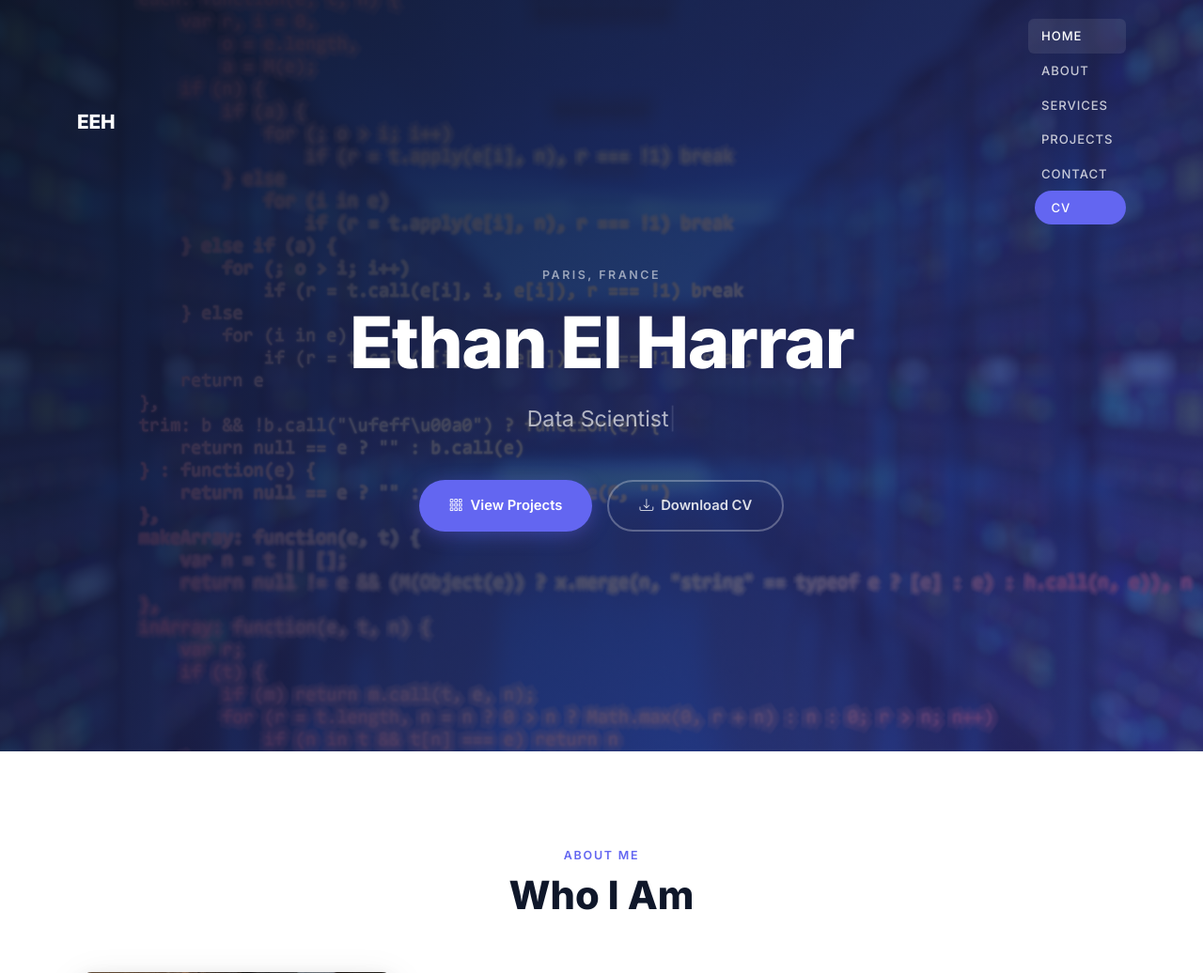
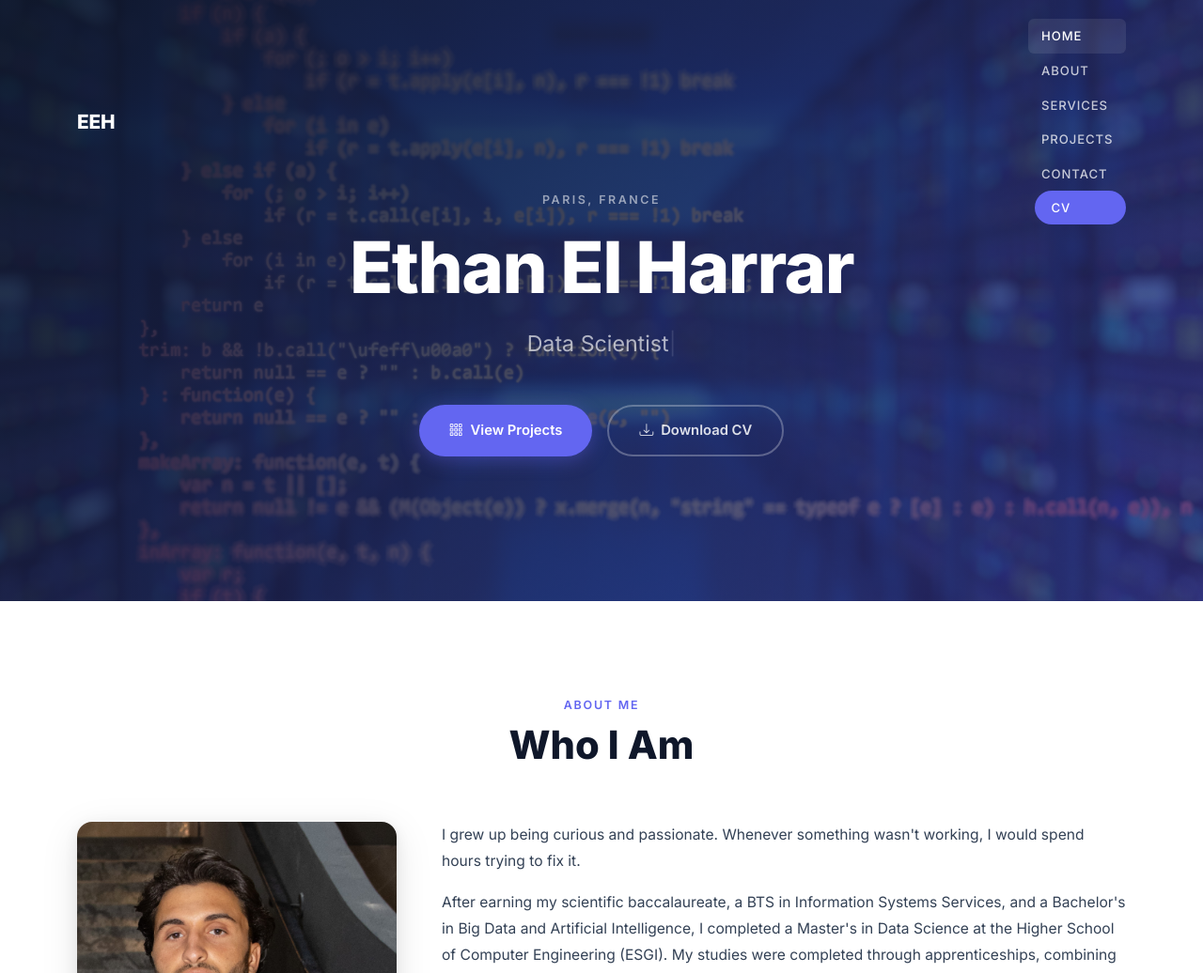
Before and after one commit to Thano02/portfolio, a PHP site: page / in a window 1280 px wide. Shown: the top 1036 px of the page at 94% size. Run offline with PHP 8.4, Linux system fonts and the light colour scheme.

Commit message:
Fix hero : hauteur réduite + animation CSS au chargement
- min-height 100vh → 80vh
- Remplacement des classes .reveal par .hero-anim sur le hero
  (animations CSS keyframe qui jouent au chargement, sans IntersectionObserver)
- Stagger delay sur chaque élément hero (0.1s, 0.25s, 0.4s, 0.55s)

Co-Authored-By: Claude Sonnet 4.6 <noreply@anthropic.com>

```diff
--- a/index.php
+++ b/index.php
@@ -52,12 +52,12 @@
     <div class="hero-overlay"></div>
     <div class="hero-content">
       <div class="container">
-        <p class="hero-eyebrow reveal">Paris, France</p>
-        <h1 class="hero-title reveal">Ethan El Harrar</h1>
-        <p class="hero-subtitle reveal">
+        <p class="hero-eyebrow hero-anim">Paris, France</p>
+        <h1 class="hero-title hero-anim">Ethan El Harrar</h1>
+        <p class="hero-subtitle hero-anim">
           <span class="typed" data-typed-items="Data Analyst, Data Scientist, Power BI Consultant"></span>
         </p>
-        <div class="hero-cta reveal">
+        <div class="hero-cta hero-anim">
           <a href="#work" class="btn-primary scrollto">
             <i class="bi bi-grid-3x3-gap"></i> View Projects
           </a>
--- a/style.css
+++ b/style.css
@@ -301,7 +301,7 @@ ul { list-style: none; margin: 0; padding: 0; }
    8. Hero
    ============================== */
 .hero {
-  min-height: 100vh;
+  min-height: 80vh;
   position: relative;
   display: flex;
   align-items: center;
@@ -314,6 +314,21 @@ ul { list-style: none; margin: 0; padding: 0; }
 @media (max-width: 1024px) {
   .hero { background-attachment: scroll; }
 }
+
+@keyframes heroFadeUp {
+  from { opacity: 0; transform: translateY(24px); }
+  to   { opacity: 1; transform: translateY(0); }
+}
+
+.hero-anim {
+  opacity: 0;
+  animation: heroFadeUp 0.7s ease forwards;
+}
+
+.hero-anim:nth-child(1) { animation-delay: 0.1s; }
+.hero-anim:nth-child(2) { animation-delay: 0.25s; }
+.hero-anim:nth-child(3) { animation-delay: 0.4s; }
+.hero-anim:nth-child(4) { animation-delay: 0.55s; }
 
 .hero-overlay {
   position: absolute;
@@ -329,7 +344,7 @@ ul { list-style: none; margin: 0; padding: 0; }
   position: relative;
   z-index: 1;
   text-align: center;
-  padding: 8rem 0 5rem;
+  padding: 7rem 0 4rem;
   width: 100%;
 }
 
```
